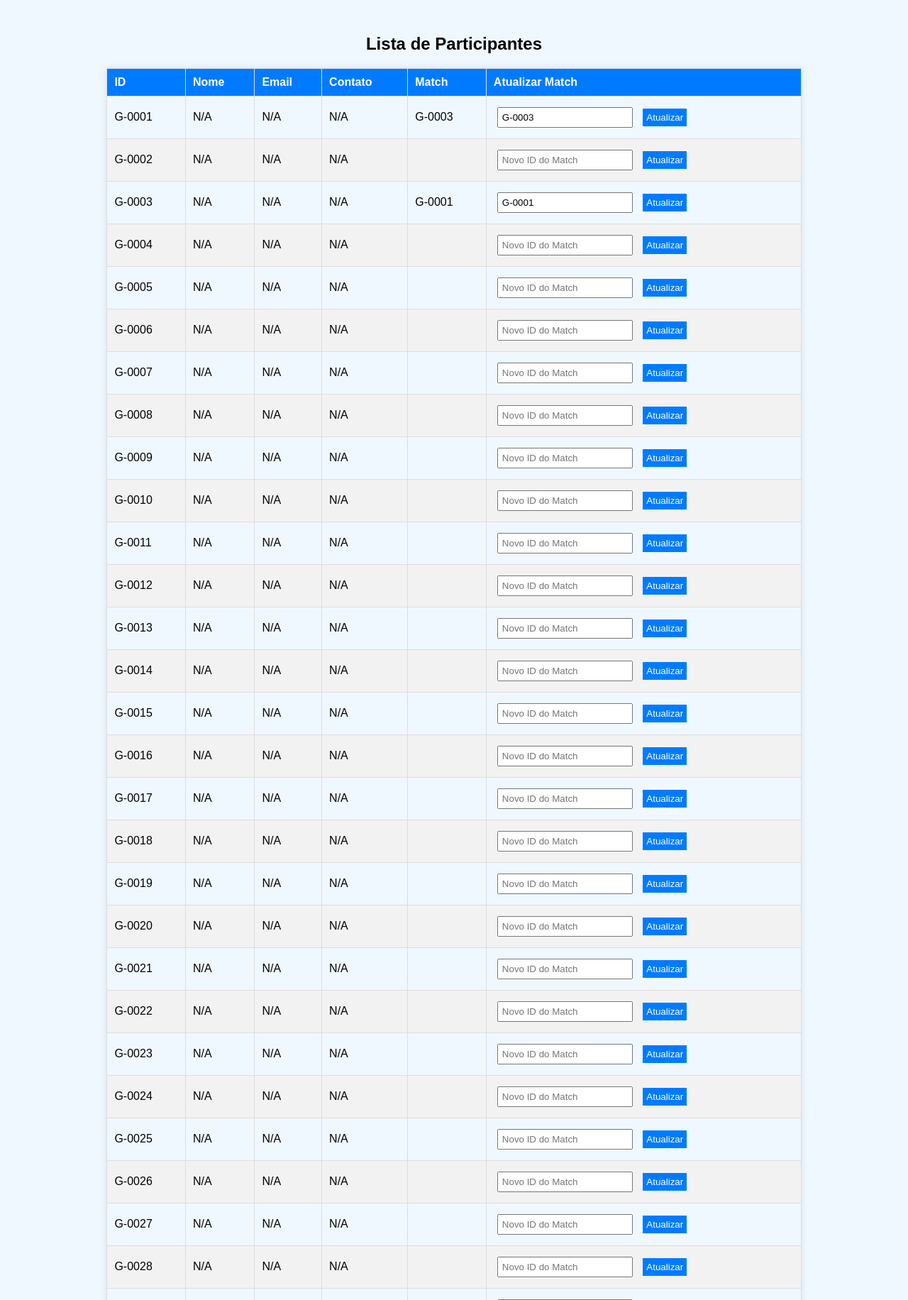
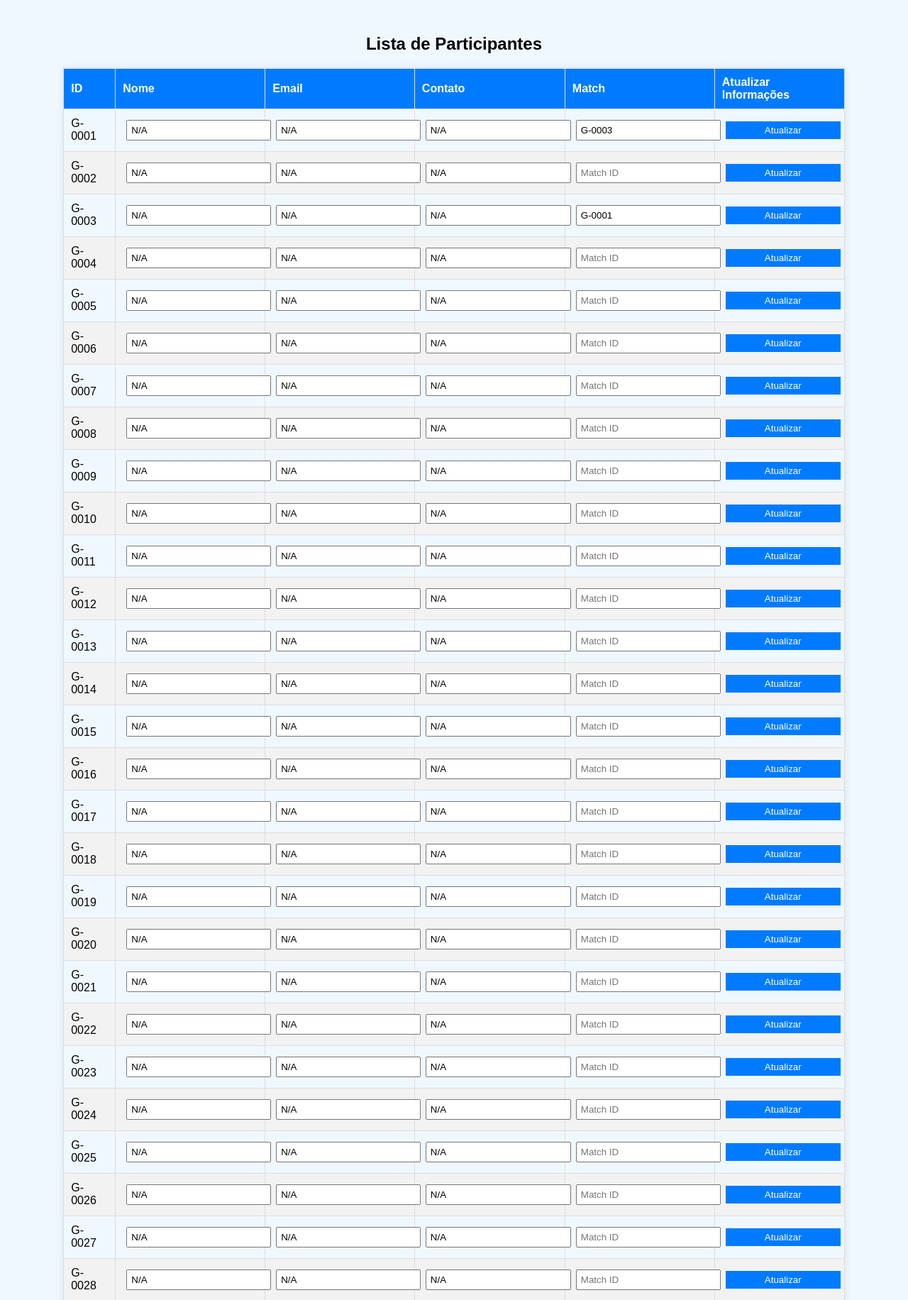
Before and after one commit to ArthurTrellese/qr-code-web-app, a Flask app: page /view_participants in a window 1280 px wide. Shown: the top 1832 px of the page at 71% size. Run offline with Flask 2, Linux system fonts and the light colour scheme.

Commit message:
Update view_participants.html

```diff
--- a/templates/view_participants.html
+++ b/templates/view_participants.html
@@ -12,7 +12,7 @@
             padding: 20px;
         }
         table {
-            width: 80%;
+            width: 90%;
             margin: 20px auto;
             border-collapse: collapse;
             box-shadow: 0 0 10px rgba(0, 0, 0, 0.1);
@@ -32,6 +32,7 @@
         input[type="text"], input[type="submit"] {
             padding: 5px;
             margin: 5px;
+            width: 100%;
         }
         input[type="submit"] {
             background-color: #007bff;
@@ -41,6 +42,10 @@
         }
         input[type="submit"]:hover {
             background-color: #0056b3;
+        }
+        td form {
+            display: flex;
+            flex-direction: column;
         }
     </style>
 </head>
@@ -54,24 +59,23 @@
                 <th>Email</th>
                 <th>Contato</th>
                 <th>Match</th>
-                <th>Atualizar Match</th>
+                <th>Atualizar Informações</th>
             </tr>
         </thead>
         <tbody>
             {% for participant_id, details in participants.items() %}
             <tr>
-                <td>{{ participant_id }}</td>
-                <td>{{ details.name or "N/A" }}</td>
-                <td>{{ details.email or "N/A" }}</td>
-                <td>{{ details.contact or "N/A" }}</td>
-                <td>{{ details.match }}</td>
-                <td>
-                    <form action="/update_match" method="POST">
+                <form action="/update_participant" method="POST">
+                    <td>{{ participant_id }}</td>
+                    <td><input type="text" name="name" value="{{ details.name or 'N/A' }}" placeholder="Nome"></td>
+                    <td><input type="text" name="email" value="{{ details.email or 'N/A' }}" placeholder="Email"></td>
+                    <td><input type="text" name="contact" value="{{ details.contact or 'N/A' }}" placeholder="Contato"></td>
+                    <td><input type="text" name="match" value="{{ details.match }}" placeholder="Match ID"></td>
+                    <td>
                         <input type="hidden" name="participant_id" value="{{ participant_id }}">
-                        <input type="text" name="new_match_id" value="{{ details.match }}" placeholder="Novo ID do Match" required>
                         <input type="submit" value="Atualizar">
-                    </form>
-                </td>
+                    </td>
+                </form>
             </tr>
             {% endfor %}
         </tbody>
```
